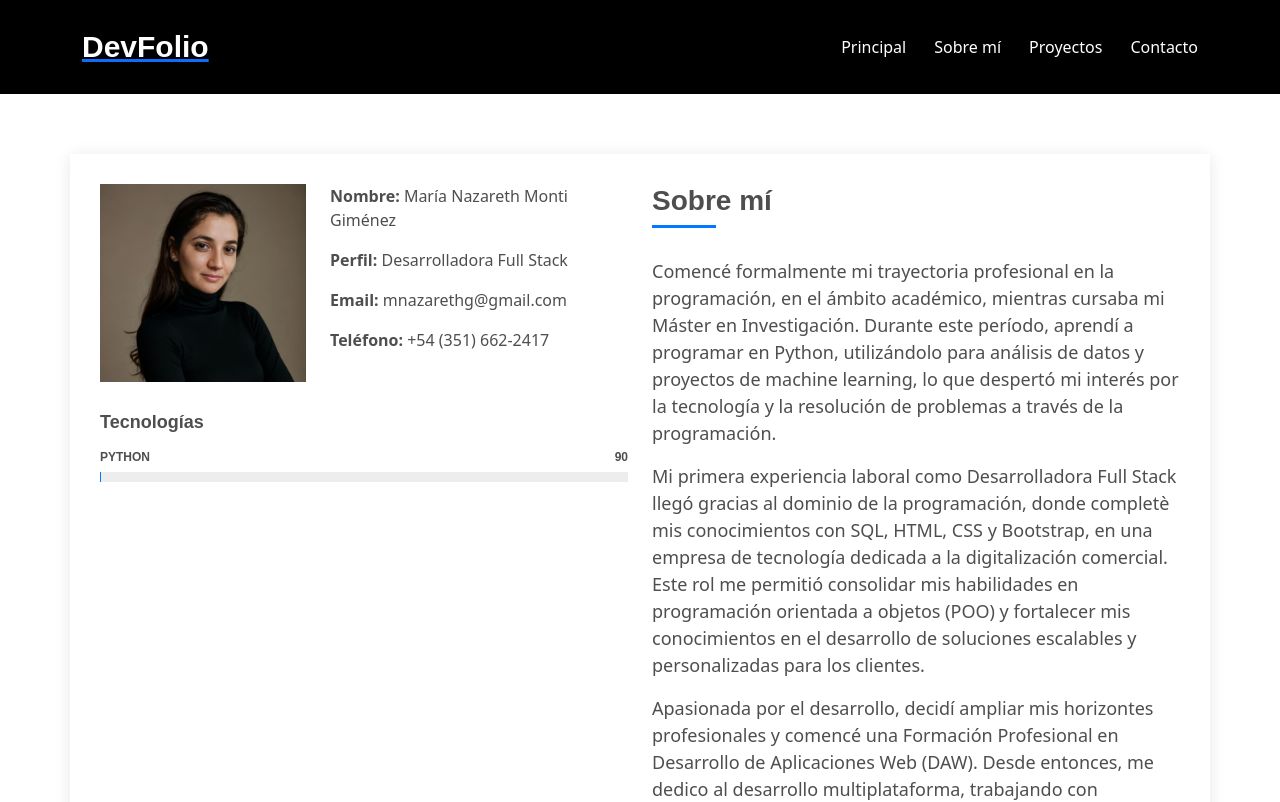
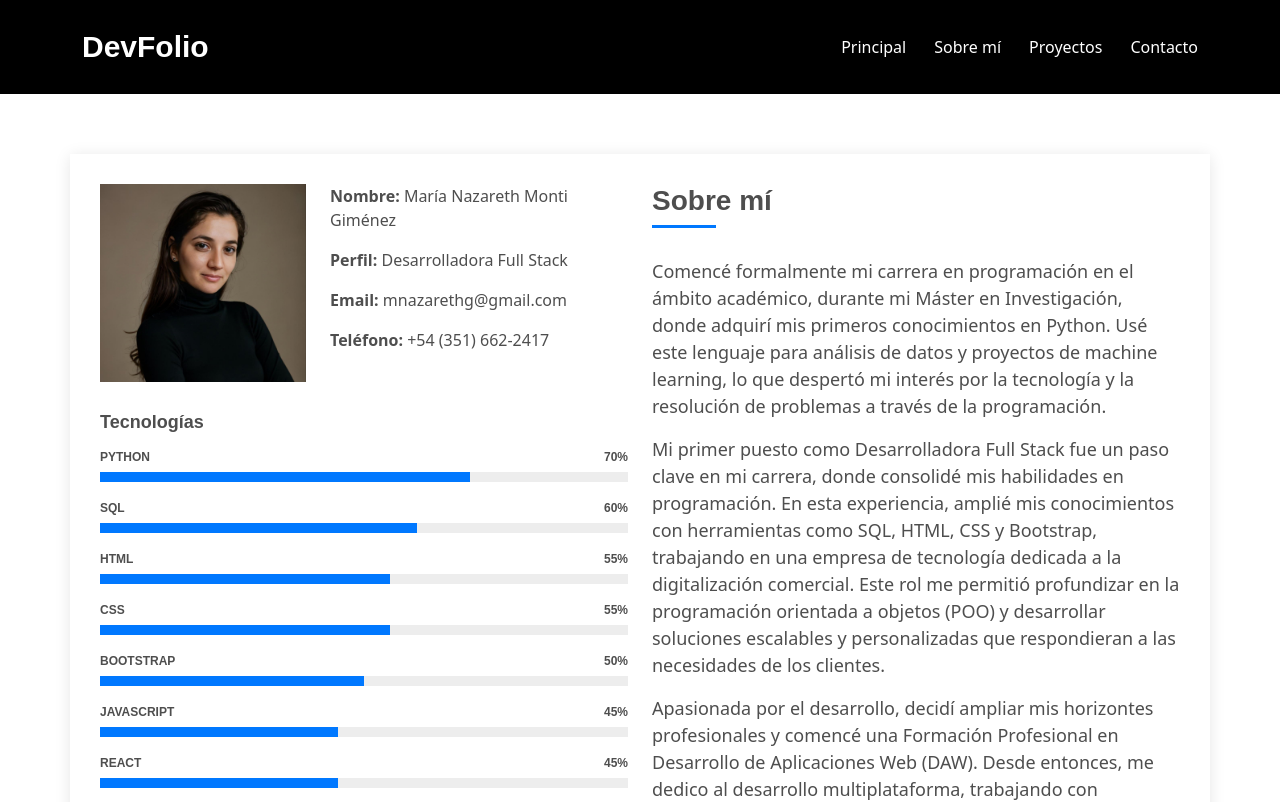
Before and after one commit to mnazarethg/devfolio, a React (Create React App) app: page /AboutMe in a window 1280 px wide. Shown: the top 802 px of the page. Built offline with nearby package versions, Linux system fonts and the light colour scheme.

Commit message:
Technologies loop

```diff
--- a/package.json
+++ b/package.json
@@ -11,6 +11,7 @@
     "boo": "^2.0.0",
     "bootstrap": "^5.3.3",
     "bootstrap-icons": "^1.11.3",
+    "bootstrap-reboot": "^4.5.6",
     "font-awesome": "^4.7.0",
     "glightbox": "^3.3.0",
     "react": "^18.2.0",
--- a/src/components/Header.js
+++ b/src/components/Header.js
@@ -7,9 +7,9 @@ function Header() {
   return (
     <header id="header" className="header d-flex align-items-center sticky-top">
       <div className="container-fluid container-xl position-relative d-flex align-items-center justify-content-between">
-        <Link to="/portfolio" className="logo d-flex align-items-center">
+        <span className="logo d-flex align-items-center">
           <h1>DevFolio</h1>
-        </Link>
+        </span>
         <nav id="navmenu" className="navmenu">
           <ul>
             <li><Link to="/devfolio" className="active"></Link>Principal</li>
--- a/src/components/ProfileDescription.js
+++ b/src/components/ProfileDescription.js
@@ -6,12 +6,13 @@ function ProfileDescription () {
         <div className="about-me">
           <h4>Sobre mí</h4>
           <p>
-          Comencé formalmente mi trayectoria profesional en la programación, en el ámbito académico, mientras cursaba mi Máster en Investigación.
-          Durante este período, aprendí a programar en Python, utilizándolo para análisis de datos y proyectos de machine learning, lo que despertó mi interés por la tecnología y la resolución de problemas a través de la programación.
+          Comencé formalmente mi carrera en programación en el ámbito académico, durante mi Máster en Investigación, donde adquirí mis primeros conocimientos en Python.
+          Usé este lenguaje para análisis de datos y proyectos de machine learning, lo que despertó mi interés por la tecnología y la resolución de problemas a través de la programación.
           </p>
           <p>
-          Mi primera experiencia laboral como Desarrolladora Full Stack llegó gracias al dominio de la programación, donde completè mis conocimientos con SQL, HTML, CSS y Bootstrap, en una empresa de tecnología dedicada a la digitalización comercial.
-          Este rol me permitió consolidar mis habilidades en programación orientada a objetos (POO) y fortalecer mis conocimientos en el desarrollo de soluciones escalables y personalizadas para los clientes.
+          Mi primer puesto como Desarrolladora Full Stack fue un paso clave en mi carrera, donde consolidé mis habilidades en programación.
+          En esta experiencia, amplié mis conocimientos con herramientas como SQL, HTML, CSS y Bootstrap, trabajando en una empresa de tecnología dedicada a la digitalización comercial.
+          Este rol me permitió profundizar en la programación orientada a objetos (POO) y desarrollar soluciones escalables y personalizadas que respondieran a las necesidades de los clientes.
           </p>
           <p>
           Apasionada por el desarrollo, decidí ampliar mis horizontes profesionales y comencé una Formación Profesional en Desarrollo de Aplicaciones Web (DAW).
--- a/src/components/Resume.js
+++ b/src/components/Resume.js
@@ -48,8 +48,7 @@ function Resume () {
               </div>
 
               <div className="resume-item">
-                <h4>Magíster en Neurociencias Cognitivas y del
-                comportamiento - Itinerario investigación</h4>
+                <h4>Magíster en Neurociencias Cognitivas y del comportamiento - Itinerario investigación</h4>
                 <h4>Certificación en Dart</h4>
                 <h5>2022 - 2023</h5>
                 <p><em>Universidad de Granada (España)</em></p>
@@ -124,12 +123,12 @@ function Resume () {
                 <h5>2021 - 2023</h5>
                 <p><em>Profesional independiente</em></p>
                 <ul>
-                  <li>Supervisión de profesionales y corrección de informes neurocognitivos.</li>
+                  <li>Supervisión de profesionales.</li>
                 </ul>
               </div>
 
               <div className="resume-item">
-                <h4>Neuropsicóloga, Capacitadora Profesional</h4>
+                <h4>Capacitadora Profesional</h4>
                 <h5>2021 - 2022</h5>
                 <p><em>Hospital Privado Universitario de Córdoba</em></p>
                 <ul>
@@ -139,7 +138,7 @@ function Resume () {
               </div>
 
               <div className="resume-item">
-                <h4>Jefa de Servicio Neuropsicología</h4>
+                <h4>Jefa de Servicio</h4>
                 <h5>2017 - 2020</h5>
                 <p><em>Sanatorio Allende</em></p>
                 <ul>
@@ -149,7 +148,7 @@ function Resume () {
                 </div>
 
                 <div className="resume-item">
-                <h4>Profesora Universitaria en cátedras de Neurociencias</h4>
+                <h4>Profesora Universitaria</h4>
                 <h5>2017 - 2019</h5>
                 <p><em>UNC</em></p>
               </div>
--- a/src/components/Technologies.js
+++ b/src/components/Technologies.js
@@ -1,17 +1,16 @@
-import React from 'react';
+function Technologies() {
 
-function Technologies() {
   const technologies = [
-    { id: 1, skill: "Python", value: 90 },
-    { id: 2, skill: "SQL", value: 85 },
-    { id: 3, skill: "HTML", value: 80 },
-    { id: 4, skill: "CSS", value: 80 },
-    { id: 5, skill: "Bootstrap", value: 75 },
-    { id: 6, skill: "JavaScript", value: 70 },
-    { id: 7, skill: "React", value: 65 },
-    { id: 8, skill: "React Native", value: 65 },
-    { id: 9, skill: "MongoDB", value: 55 },
-    { id: 10, skill: "GIT", value: 95 },
+    { id: 1, skill: "Python", value: 70 },
+    { id: 2, skill: "SQL", value: 60 },
+    { id: 3, skill: "HTML", value: 55 },
+    { id: 4, skill: "CSS", value: 55 },
+    { id: 5, skill: "Bootstrap", value: 50 },
+    { id: 6, skill: "JavaScript", value: 45 },
+    { id: 7, skill: "React", value: 45 },
+    { id: 8, skill: "React Native", value: 40 },
+    { id: 9, skill: "MongoDB", value: 35 },
+    { id: 10, skill: "GIT", value: 70 },
   ]
 
   return (
@@ -19,19 +18,19 @@ function Technologies() {
       <div className="skills-content skills-animation">
 
         <h5>Tecnologías</h5>
+        {technologies.map((technology) => (
+        <div className="progress" key={technology.id}>
 
-        <div className="progress">
-          {technologies.map((technology) => (
-            <div key={technology.id}>
-              <span className="skill"><span>{technology.skill}</span> <i className="val">{technology.value}</i></span>
+
+              <span className="skill"><span>{technology.skill}</span> <i className="val">{technology.value}%</i></span>
               <div className="progress-bar-wrap">
-                <div className="progress-bar" role="progressbar" aria-valuenow="55" aria-valuemin="0" aria-valuemax="100"></div>
+                <div className="progress-bar" role="progressbar" aria-valuenow={technology.value} aria-valuemin="0" aria-valuemax="100" style={{ width: `${technology.value}%` }}></div>
               </div>
             </div>
           ))}
         </div>
 
-      </div>
+
     </>
   );
 };
```
Also changed, not shown: 23 other files (tests, documents, lock files or other folders).
